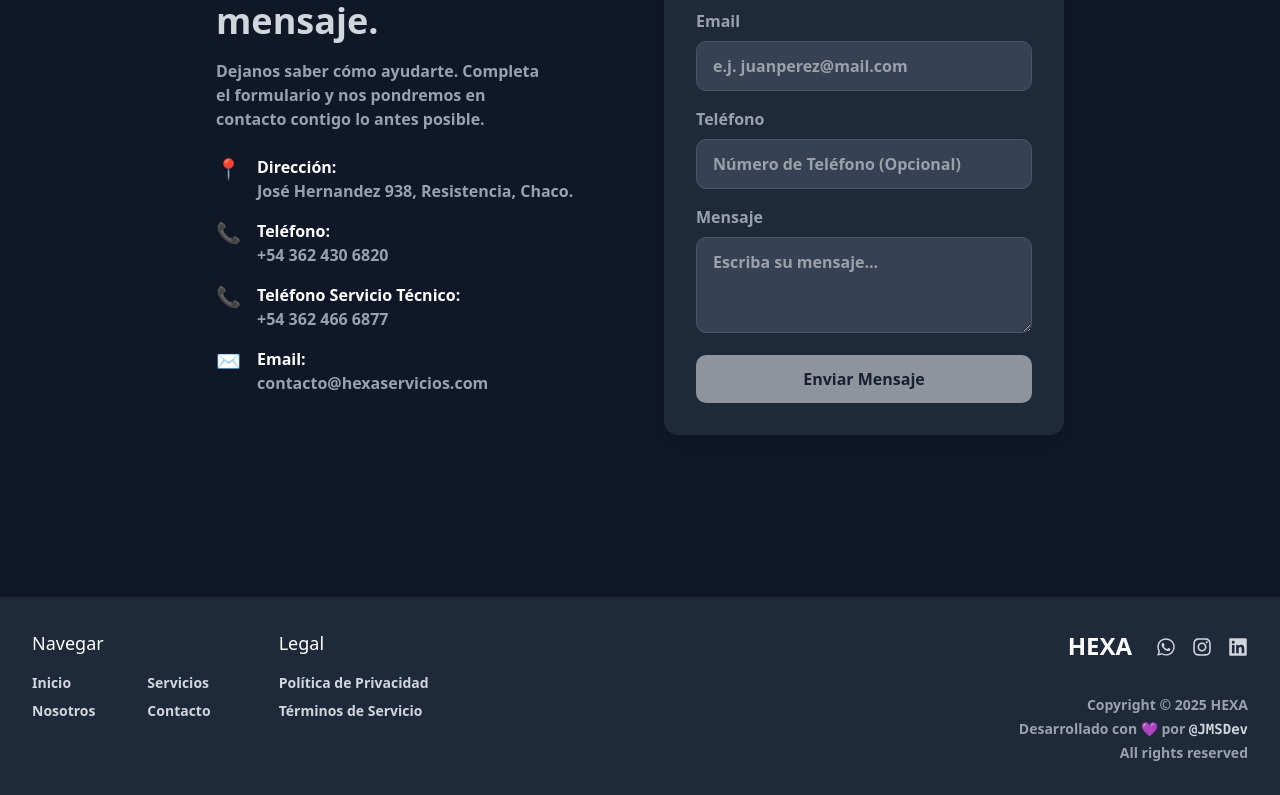
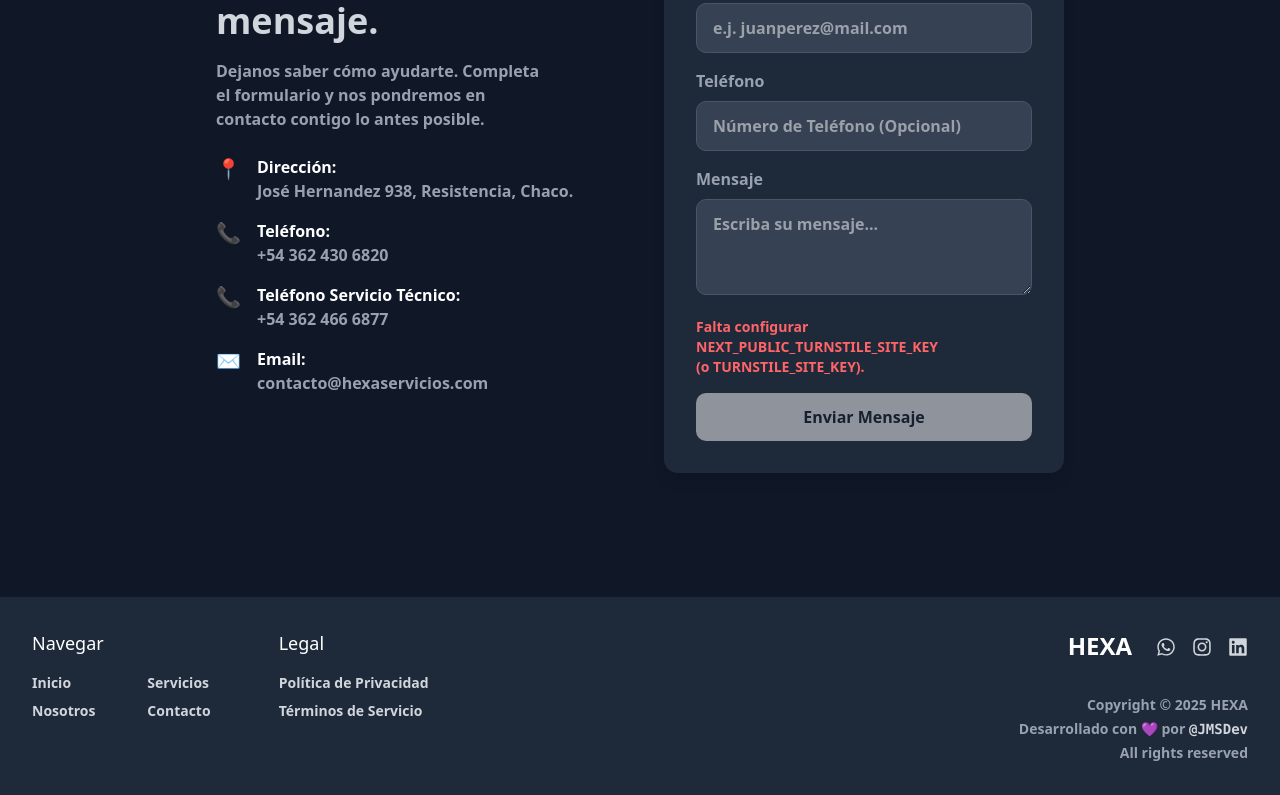
Before and after one commit to jmsD3v/HEXA-LandingPage, a Next.js app: page / in a window 1280 px wide. Shown: the part 7713-8508 px from the top of the page. Built offline with nearby package versions, Linux system fonts and the light colour scheme; no server answers; some icons are missing.

Commit message:
Agregar clave de entorno NEXT_PUBLIC_TURNSTILE_SITE_KEY y actualizar mensaje de error en el componente de contacto

```diff
--- a/next.config.ts
+++ b/next.config.ts
@@ -40,6 +40,12 @@ const securityHeaders = [
 
 const nextConfig: NextConfig = {
   poweredByHeader: false,
+  env: {
+    NEXT_PUBLIC_TURNSTILE_SITE_KEY:
+      process.env.NEXT_PUBLIC_TURNSTILE_SITE_KEY ??
+      process.env.TURNSTILE_SITE_KEY ??
+      '',
+  },
   async headers() {
     return [
       {
--- a/src/components/sections/contact.tsx
+++ b/src/components/sections/contact.tsx
@@ -275,7 +275,8 @@ export default function Contact() {
                 <div ref={turnstileRef} />
                 {!siteKey && (
                   <p className='mt-2 text-sm text-red-400'>
-                    Falta configurar TURNSTILE_SITE_KEY.
+                    Falta configurar NEXT_PUBLIC_TURNSTILE_SITE_KEY (o
+                    TURNSTILE_SITE_KEY).
                   </p>
                 )}
               </div>
```
